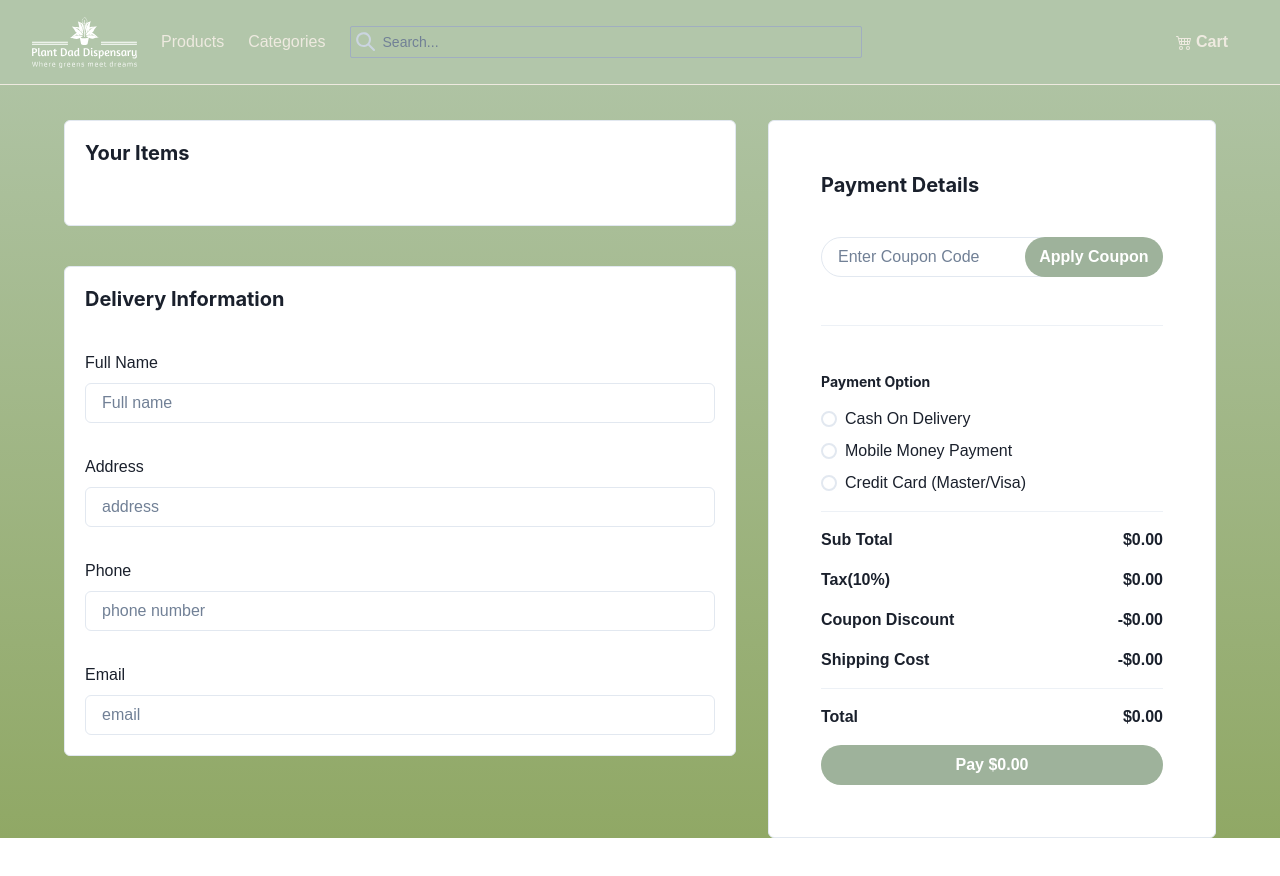
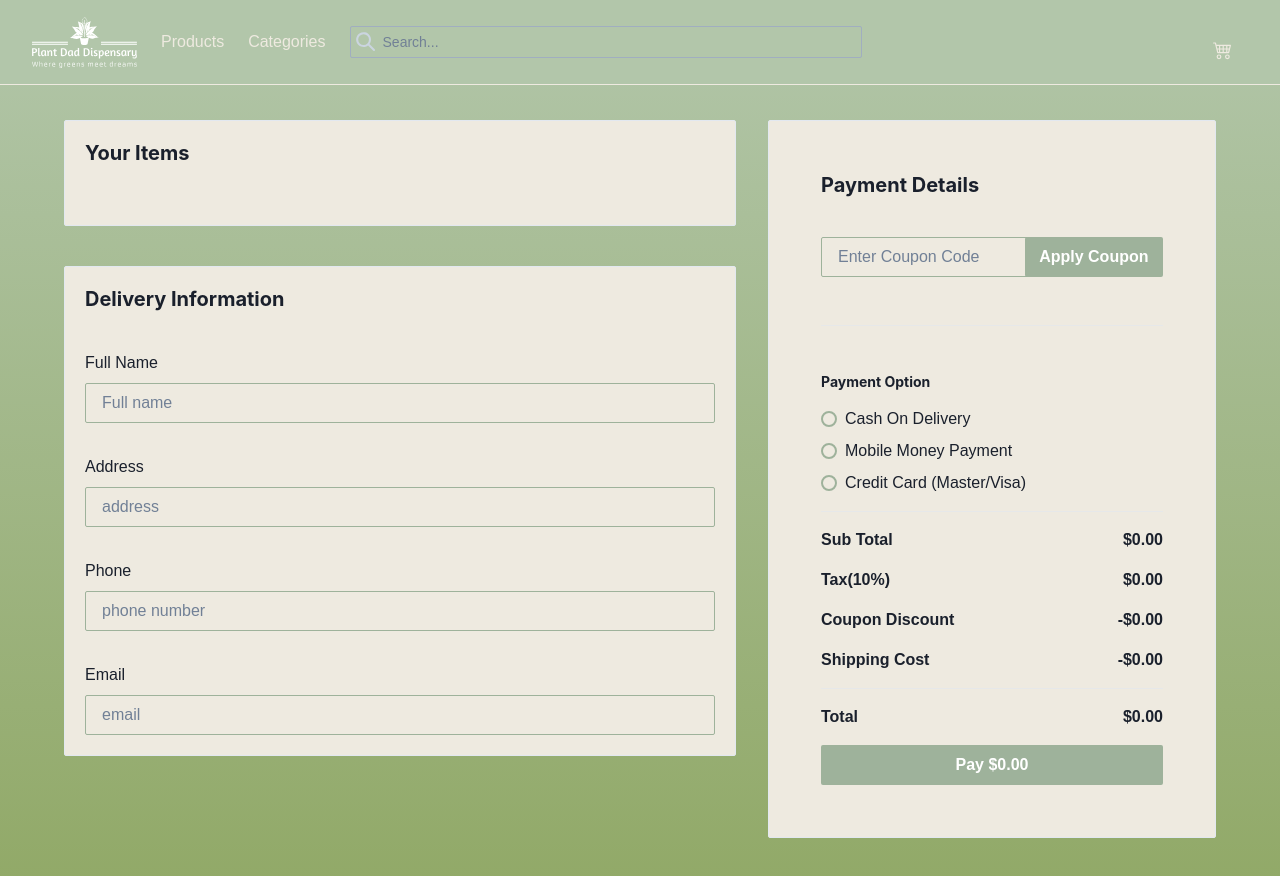
Before and after one commit to Mikael-Ronnberg/Yet-Another-Webshop, a React (Vite) app: page /checkout in a window 1280 px wide. Shown: the top 876 px of the page. Before the commit the page ends 838 px from the top, so only its background shows below. Built offline with nearby package versions, Linux system fonts and the light colour scheme.

Commit message:
More styling

```diff
--- a/src/components/buttons/AddToCartButton.tsx
+++ b/src/components/buttons/AddToCartButton.tsx
@@ -27,9 +27,9 @@ export const AddToCartButton = ({ product, count }: IAddToCartButtonProps) => {
           size="sm"
           w="150px"
           _hover={{
-            bgColor: "brand.primary",
-            color: "brand.whiteCream",
-            borderColor: "brand.whiteCream",
+            bgColor: "brand.whiteGreen",
+            color: "brand.primary",
+            borderColor: "brand.primary",
           }}
           onClick={() =>
             dispatch({
@@ -50,9 +50,9 @@ export const AddToCartButton = ({ product, count }: IAddToCartButtonProps) => {
           size="sm"
           w="150px"
           _hover={{
-            bgColor: "brand.whiteCream",
-            color: "brand.primary",
-            borderColor: "brand.primary",
+            bgColor: "brand.primaryDark",
+            color: "brand.whiteCream",
+            borderColor: "brand.whiteCream",
           }}
           onClick={() =>
             dispatch({
--- a/src/components/cart/Cart.tsx
+++ b/src/components/cart/Cart.tsx
@@ -9,7 +9,6 @@ import {
   DrawerHeader,
   DrawerOverlay,
   Flex,
-  Text,
   useDisclosure,
 } from "@chakra-ui/react";
 import { useContext } from "react";
@@ -53,9 +52,11 @@ export const Cart = () => {
         _hover={{
           bgColor: "transparent",
         }}
+        fontSize="1.2rem"
+        pt="1rem"
         pos="relative"
       >
-        <BsCart4 /> <Text mx="1">Cart</Text>
+        <BsCart4 />
         {cart.length !== 0 && (
           <Flex
             pos="absolute"
@@ -64,7 +65,7 @@ export const Cart = () => {
             bgColor="brand.primaryLight"
             boxSize="15px"
             rounded="full"
-            color="white"
+            color="brand.whiteCream"
             fontSize="0.6rem"
             align="center"
             justify="center"
@@ -81,7 +82,7 @@ export const Cart = () => {
         size="lg"
       >
         <DrawerOverlay />
-        <DrawerContent>
+        <DrawerContent bgColor="brand.whiteCream">
           <DrawerCloseButton />
           <DrawerHeader color="brand.primary">
             Cart ( {cart.length} Items )
@@ -98,6 +99,17 @@ export const Cart = () => {
               <Box>
                 <Button
                   variant="outline"
+                  bgColor="brand.whiteCream"
+                  borderColor="brand.primary"
+                  color="brand.primary"
+                  rounded="sm"
+                  size="sm"
+                  w="150px"
+                  _hover={{
+                    bgColor: "brand.whiteGreen",
+                    color: "brand.primary",
+                    borderColor: "brand.primary",
+                  }}
                   mr={3}
                   onClick={() =>
                     dispatch({
@@ -110,13 +122,17 @@ export const Cart = () => {
                 </Button>
                 <Link to="/checkout">
                   <Button
+                    variant="outline"
+                    borderColor="brand.whiteCream"
+                    color="brand.whiteCream"
+                    rounded="sm"
                     bgColor="brand.primary"
-                    color="white"
+                    size="sm"
+                    w="150px"
                     _hover={{
-                      bgColor: "brand.primaryLight",
-                    }}
-                    _active={{
-                      bgColor: "brand.primaryLight",
+                      bgColor: "brand.primaryDark",
+                      color: "brand.whiteCream",
+                      borderColor: "brand.whiteCream",
                     }}
                     onClick={handleCheckout}
                   >
@@ -124,7 +140,9 @@ export const Cart = () => {
                   </Button>
                 </Link>
               </Box>
-              <Box fontWeight="bold">Total: $ {calculateItemsTotal(cart)}</Box>
+              <Box fontWeight="bold" color="brand.primaryDarker">
+                Total: $ {calculateItemsTotal(cart)}
+              </Box>
             </DrawerFooter>
           )}
         </DrawerContent>
--- a/src/components/cart/CartItem.tsx
+++ b/src/components/cart/CartItem.tsx
@@ -42,15 +42,21 @@ export const CartItem = ({ item }: CartItemProps) => {
       </GridItem>
       <GridItem colSpan={{ base: 5, lg: 3 }}>
         <Link to={`/products/${item.id}`}>
-          <Text>{item.name}</Text>
+          <Text color="brand.primaryDarker">{item.name}</Text>
         </Link>
       </GridItem>
       <GridItem colSpan={{ base: 3, lg: 2 }} justifyContent="flex-end">
         <HStack my="0.5rem" justifyContent="flex-end">
           <Button
+            variant="outline"
+            bgColor="brand.whiteCream"
+            borderColor="brand.primary"
+            color="brand.primary"
+            rounded="sm"
+            size="sm"
             onClick={() =>
               dispatch({
-                type: ActionType.INCREASE_COUNT,
+                type: ActionType.DECREASE_COUNT,
                 payload: { key: "cart", productId: item.id },
               })
             }
@@ -58,6 +64,7 @@ export const CartItem = ({ item }: CartItemProps) => {
             -
           </Button>
           <Input
+            color="brand.primaryDarker"
             type="number"
             value={item.count}
             readOnly={true}
@@ -67,9 +74,20 @@ export const CartItem = ({ item }: CartItemProps) => {
             max="20"
           />
           <Button
+            variant="outline"
+            bgColor="brand.whiteCream"
+            borderColor="brand.primary"
+            color="brand.primary"
+            rounded="sm"
+            size="sm"
+            _hover={{
+              bgColor: "brand.whiteGreen",
+              color: "brand.primary",
+              borderColor: "brand.primary",
+            }}
             onClick={() =>
               dispatch({
-                type: ActionType.DECREASE_COUNT,
+                type: ActionType.INCREASE_COUNT,
                 payload: { key: "cart", productId: item.id },
               })
             }
@@ -79,7 +97,9 @@ export const CartItem = ({ item }: CartItemProps) => {
         </HStack>
       </GridItem>
       <GridItem textAlign="right" colSpan={{ base: 2, lg: 1 }}>
-        <Text fontWeight="bold">$ {item.price * item.count}</Text>
+        <Text fontWeight="bold" color="brand.primaryDarker">
+          $ {item.price * item.count}
+        </Text>
       </GridItem>
       <GridItem textAlign="right">
         <Button
--- a/src/components/navbar/MobileMenu.tsx
+++ b/src/components/navbar/MobileMenu.tsx
@@ -22,7 +22,17 @@ export const MobileMenu = () => {
 
   return (
     <>
-      <Button ref={btnRef} onClick={onOpen}>
+      <Button
+        ref={btnRef}
+        onClick={onOpen}
+        variant="ghost"
+        _hover={{
+          bgColor: "transparent",
+        }}
+        color="brand.whiteCream"
+        fontSize="1.5rem"
+        pt="1rem"
+      >
         <VscListFlat />
       </Button>
       <Drawer
@@ -55,7 +65,7 @@ export const MobileMenu = () => {
           </DrawerBody>
 
           <DrawerFooter>
-            <Button variant="outline" mr={3} onClick={onClose}>
+            <Button variant="outline" mr={3} onClick={onClose} rounded="sm">
               Close
             </Button>
           </DrawerFooter>
--- a/src/pages/Checkout/Checkout.tsx
+++ b/src/pages/Checkout/Checkout.tsx
@@ -10,6 +10,7 @@ export const Checkout = () => {
       <Navbar></Navbar>
       <Flex
         w={{ base: "100%", lg: "90%" }}
+        h="100vh"
         mx="auto"
         flexDir={{ base: "column", lg: "row" }}
         gap="2rem"
--- a/src/pages/Checkout/components/CurrentItems.tsx
+++ b/src/pages/Checkout/components/CurrentItems.tsx
@@ -20,7 +20,14 @@ export const CurrentItems = () => {
 
   return (
     <>
-      <Card borderWidth="1px" borderColor="gray.200" shadow="none">
+      <Card
+        borderWidth="1px"
+        borderColor="gray.200"
+        shadow="none"
+        rounded="sm"
+        bgColor="brand.whiteCream"
+        pt={{ base: "3rem", lg: "0" }}
+      >
         <CardHeader>
           <Heading size="md">Your Items</Heading>
         </CardHeader>
--- a/src/pages/Checkout/components/DeliveryForm.tsx
+++ b/src/pages/Checkout/components/DeliveryForm.tsx
@@ -12,7 +12,13 @@ import {
 export const DeliveryForm = () => {
   return (
     <>
-      <Card borderWidth="1px" borderColor="gray.200" shadow="none">
+      <Card
+        borderWidth="1px"
+        borderColor="gray.200"
+        shadow="none"
+        rounded="sm"
+        bgColor="brand.whiteCream"
+      >
         <CardHeader>
           <Heading size="md">Delivery Information</Heading>
         </CardHeader>
@@ -21,22 +27,42 @@ export const DeliveryForm = () => {
           <Stack spacing="2rem">
             <Box>
               <FormLabel>Full Name</FormLabel>
-              <Input type="text" placeholder="Full name" />
+              <Input
+                type="text"
+                placeholder="Full name"
+                borderColor="brand.primary"
+                rounded="sm"
+              />
             </Box>
 
             <Box>
               <FormLabel>Address</FormLabel>
-              <Input type="text" placeholder="address" />
+              <Input
+                type="text"
+                placeholder="address"
+                borderColor="brand.primary"
+                rounded="sm"
+              />
             </Box>
 
             <Box>
               <FormLabel>Phone</FormLabel>
-              <Input type="text" placeholder="phone number" />
+              <Input
+                type="text"
+                placeholder="phone number"
+                borderColor="brand.primary"
+                rounded="sm"
+              />
             </Box>
 
             <Box>
               <FormLabel>Email</FormLabel>
-              <Input type="email" placeholder="email" />
+              <Input
+                type="email"
+                placeholder="email"
+                borderColor="brand.primary"
+                rounded="sm"
+              />
             </Box>
           </Stack>
         </CardBody>
--- a/src/pages/Checkout/components/PaymentForm.tsx
+++ b/src/pages/Checkout/components/PaymentForm.tsx
@@ -34,7 +34,14 @@ export const PaymentForm = () => {
 
   return (
     <>
-      <Card borderWidth="1px" borderColor="gray.200" shadow="none" p="2rem">
+      <Card
+        borderWidth="1px"
+        borderColor="gray.200"
+        shadow="none"
+        p="2rem"
+        rounded="sm"
+        bgColor="brand.whiteCream"
+      >
         <CardHeader>
           <Heading size="md">Payment Details</Heading>
         </CardHeader>
@@ -45,12 +52,15 @@ export const PaymentForm = () => {
               <Input
                 type="text"
                 placeholder="Enter Coupon Code"
-                rounded="full"
+                rounded="sm"
+                borderColor="brand.primary"
+                focusBorderColor="brand.primary"
+                _focus={{ boxShadow: "none" }}
               />
               <Button
                 bgColor="brand.primary"
                 color="white"
-                rounded="full"
+                rounded="sm"
                 ml="-40px"
                 px="2rem"
                 _hover={{
@@ -71,9 +81,15 @@ export const PaymentForm = () => {
               </Heading>
               <RadioGroup>
                 <Stack>
-                  <Radio value="cashOnDelivery">Cash On Delivery</Radio>
-                  <Radio value="momo">Mobile Money Payment</Radio>
-                  <Radio value="3">Credit Card (Master/Visa)</Radio>
+                  <Radio borderColor="brand.primary" value="cashOnDelivery">
+                    Cash On Delivery
+                  </Radio>
+                  <Radio borderColor="brand.primary" value="momo">
+                    Mobile Money Payment
+                  </Radio>
+                  <Radio borderColor="brand.primary" value="3">
+                    Credit Card (Master/Visa)
+                  </Radio>
                 </Stack>
               </RadioGroup>
             </Box>
@@ -111,7 +127,7 @@ export const PaymentForm = () => {
             bgColor="brand.primary"
             color="white"
             w="100%"
-            rounded="full"
+            rounded="sm"
             _hover={{
               bgColor: "brand.primaryDark",
             }}
```
